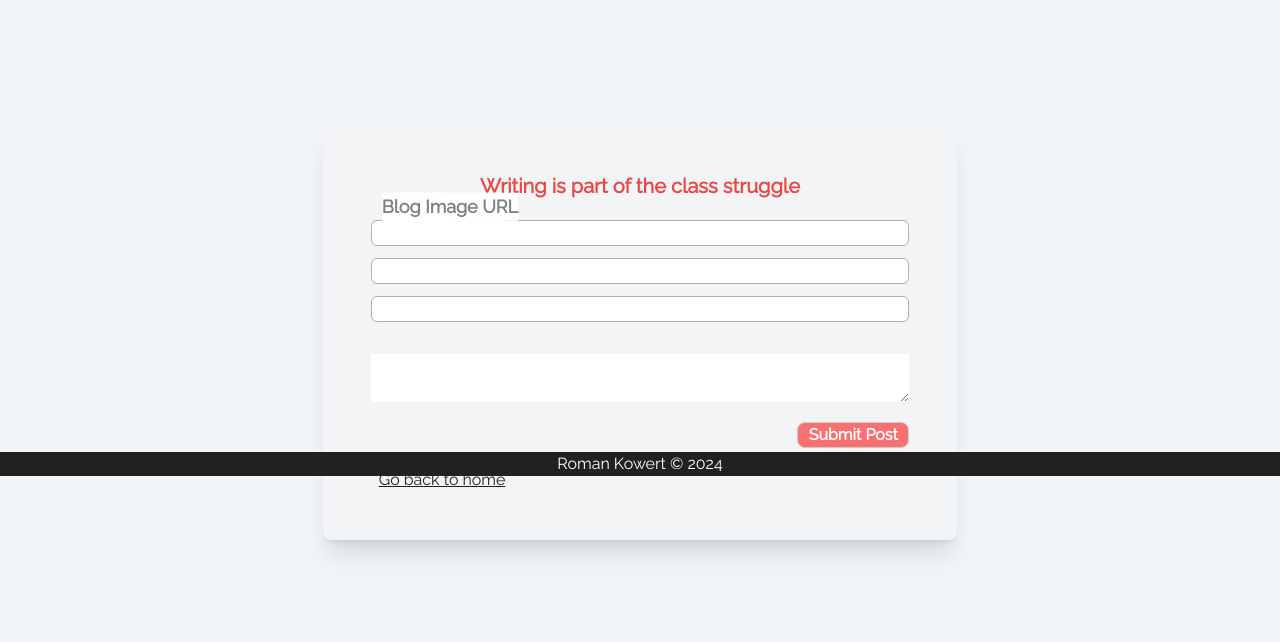
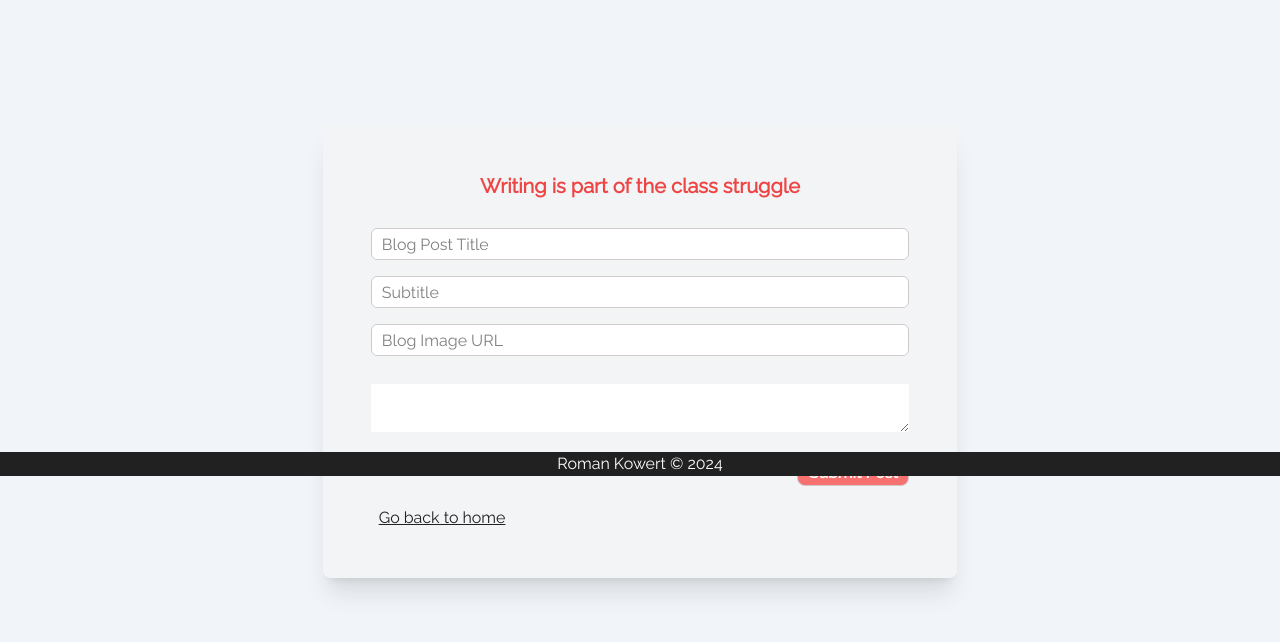
Before and after one commit to rom4kov/plasticavantgardes, a Flask app: page /new-post in a window 1280 px wide. Shown: the part 324-966 px from the top of the page. Before the commit the page ends 879 px from the top, so only its background shows below. Run offline with Flask 3, Linux system fonts and the light colour scheme; the visitor is signed in with stand-in values (Sample User, id 1); some libraries are stand-ins or nearby versions.

Commit message:
change name in db and make-post form styling

```diff
--- a/static/css/styles_output.css
+++ b/static/css/styles_output.css
@@ -1025,6 +1025,10 @@ video {
   gap: 1.5rem;
 }
 
+.gap-2 {
+  gap: 0.5rem;
+}
+
 .hyphens-auto {
   -webkit-hyphens: auto;
           hyphens: auto;
@@ -1191,6 +1195,11 @@ video {
 .py-5 {
   padding-top: 1.25rem;
   padding-bottom: 1.25rem;
+}
+
+.py-6 {
+  padding-top: 1.5rem;
+  padding-bottom: 1.5rem;
 }
 
 .pb-\[10rem\] {
--- a/templates/make-post.html
+++ b/templates/make-post.html
@@ -1,45 +1,54 @@
-{% extends "base.html" %}
-{% block content %}
+{% extends "base.html" %} {% block content %}
 <!-- Page Header -->
-<h1 class="text-6xl font-extrabold font-sans text-white fixed top-48 left-1/2 transform -translate-x-1/2 z-20">
+<h1
+  class="text-6xl font-extrabold font-sans text-white fixed top-48 left-1/2 transform -translate-x-1/2 z-20"
+>
   {{ heading }}
 </h1>
-<div class="container min-w-fit absolute left-1/2 transform -translate-x-1/2 top-[25rem] z-30">
-    <div class="flex flex-col w-2/3 h-full mx-auto mb-16 shadow-xl m-12 p-12 bg-gray-100 rounded-lg article-card
-                relative z-30" id="write-container">
-        <h2 class="text-xl text-red-500 text-center font-extrabold mb-5">Writing is part of the class struggle</h2>
-        <form action="
+<div
+  class="container min-w-fit absolute left-1/2 transform -translate-x-1/2 top-[25rem] z-30"
+>
+  <div
+    class="flex flex-col w-2/3 h-full mx-auto mb-16 shadow-xl m-12 p-12 bg-gray-100 rounded-lg article-card relative z-30"
+    id="write-container"
+  >
+    <h2 class="text-xl text-red-500 text-center font-extrabold mb-5">
+      Writing is part of the class struggle
+    </h2>
+    <form
+      action="
                 {% if post: %}
                 {{ url_for('main.edit_post', post_id=post.id) }}
                 {% else: %}
                 {{ url_for('main.new_post') }}
                 {% endif %}
                 "
-              method="POST" class="text-start w-full flex flex-col">
+      method="POST"
+      class="text-start w-full flex flex-col gap-2"
+    >
       {{ form.csrf_token }}
-            {{ form.title.label(class="text-lg font-extrabold") }}
-            {{ form.title(class="mb-3 rounded-md border border-[#b0b0b0] bg-white px-3 text-base font-medium
-            text-[#6B7280] outline-none focus:border-[#6A64F1] focus:shadow-md") }}
-            {{ form.subtitle.label(class="text-lg font-extrabold") }}
-            {{ form.subtitle(class="w-full mb-3 rounded-md border border-[#b0b0b0] bg-white px-3 text-base font-medium
-            text-[#6B7280] outline-none focus:border-[#6A64F1] focus:shadow-md") }}
-            {{ form.img_url.label(class="text-lg font-extrabold") }}
-            {{ form.img_url(class="w-full mb-8 rounded-md border border-[#b0b0b0] bg-white px-3 text-base font-medium
-            text-[#6B7280] outline-none focus:border-[#6A64F1] focus:shadow-md") }}
-            {% if post: %}
-            {{ form.body(value='post.body') }}
-            {% else: %}
-            {{ form.body }}
-            {% endif %}
-            {{ form.submit(class="w-28 mt-5 ms-auto ps-0 rounded-lg bg-red-400 hover:bg-red-300 text-white
-            font-extrabold transition duration-300 cursor-pointer") }}
+      <div class="w-full">
+        {{ form.title(class="w-full h-8 mt-2 rounded-md px-6 py-3") }}
+        {{ form.title.label(class="block") }}
+      </div>
+      <div class="w-full">
+        {{ form.subtitle(class="w-full h-8 mt-2 rounded-md px-6 py-3") }}
+        {{ form.subtitle.label(class="block") }}
+      </div>
+      <div class="w-full mb-5">
+        {{ form.img_url(class="w-full h-8 mt-2 rounded-md px-6 py-3") }}
+        {{ form.img_url.label(class="block") }}
+      </div>
+      {% if post: %} {{ form.body(value='post.body') }} {% else: %} {{ form.body
+      }} {% endif %} {{ form.submit(class="w-28 mt-5 ms-auto ps-0 rounded-lg
+      bg-red-400 hover:bg-red-300 text-white font-extrabold transition
+      duration-300 cursor-pointer") }}
     </form>
     <p class="mt-5">
       <a href="/" class="ps-2 underline">Go back to home</a>
     </p>
   </div>
 </div>
-{% include "footer.html" %}
-{{ ckeditor.load() }}
+{% include "footer.html" %} {{ ckeditor.load() }}
 <script src="../static/js/fadeOutHeading.js"></script>
 {% endblock %}
```
Lines whose indentation alone changed are shown as unchanged.
